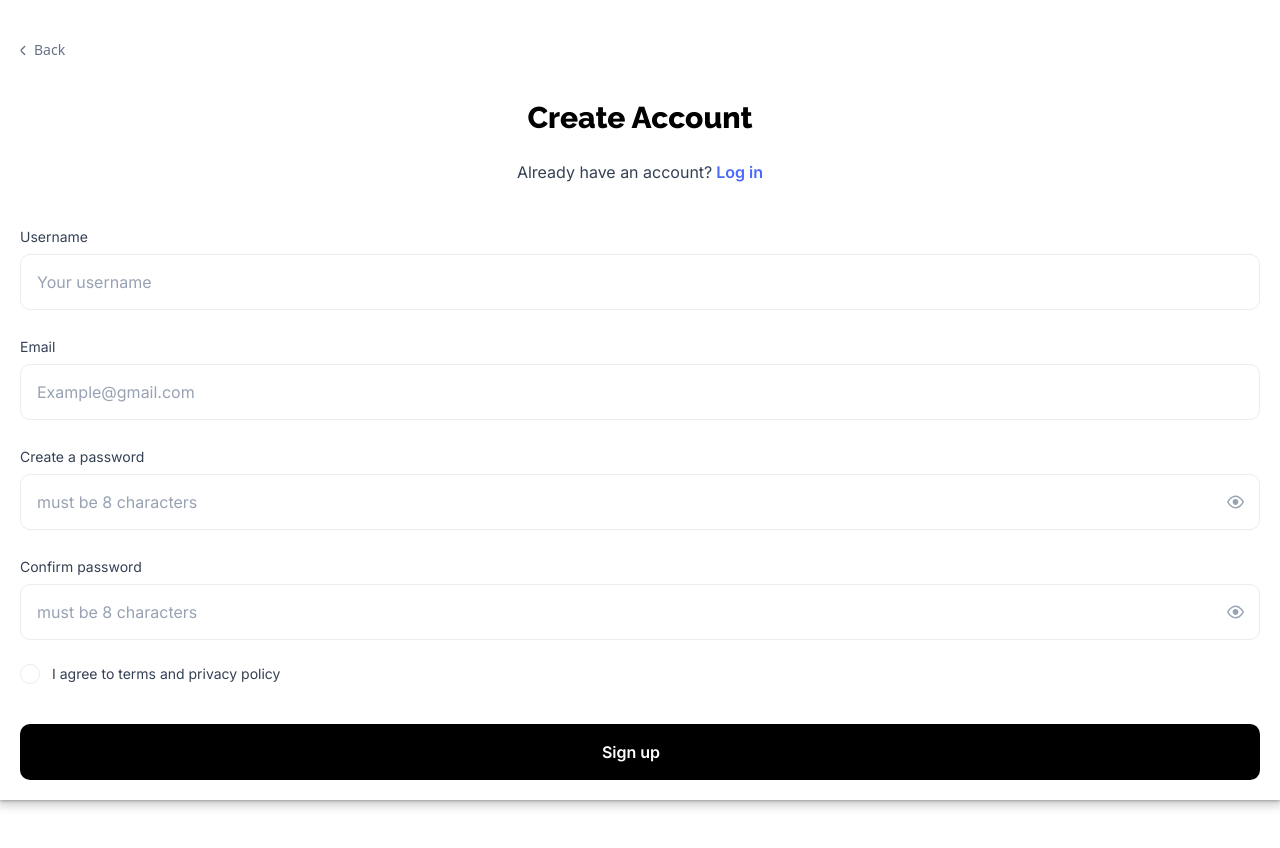
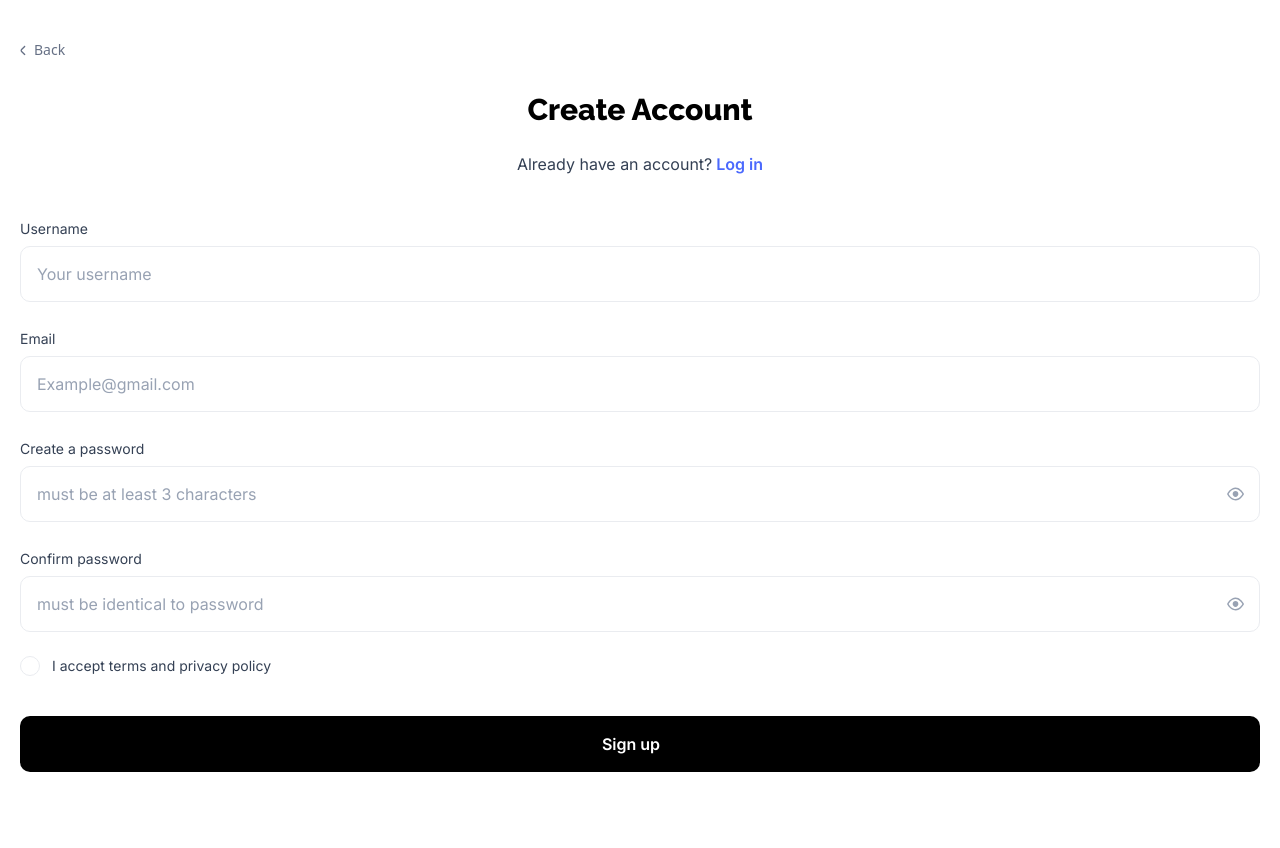
Before and after one commit to LJ1319/redberryinternship-front-quizwiz, a Vue app: page /signup in a window 1280 px wide. Shown: the top 848 px of the page. Before the commit the page ends 800 px from the top, so only its background shows below. Built offline with nearby package versions, Linux system fonts and the light colour scheme.

Commit message:
feat: add form validation using veevalidate

```diff
--- a/package.json
+++ b/package.json
@@ -12,6 +12,7 @@
     "format": "prettier --write src/"
   },
   "dependencies": {
+    "vee-validate": "^4.12.6",
     "vue": "^3.4.21",
     "vue-router": "^4.3.0"
   },
--- a/src/components/auth/reset/ResetForm.vue
+++ b/src/components/auth/reset/ResetForm.vue
@@ -1,6 +1,6 @@
 <template>
-  <form v-on:submit.prevent="submit" class="my-16 lg:mx-20 lg:my-32 lg:w-3/5">
-    <div class="mb-16 mt-8 space-y-6 text-center lg:text-start">
+  <Form v-on:submit.prevent="submit" class="my-12 lg:mx-20 lg:my-32 lg:w-3/5">
+    <div class="mb-16 space-y-6 text-center lg:mt-8 lg:text-start">
       <h1 class="font-raleway text-3xl font-extrabold">Reset Password</h1>
       <p class="font-inter text-sm text-gray-700">Please type something you’ll remember</p>
 
@@ -10,19 +10,21 @@
     <div class="space-y-6">
       <form-group classes="space-y-1.5">
         <form-label for="password" text="New password" />
-        <form-password-toggle
+        <form-input
+          type="password"
           name="password"
-          placeholder="must be 8 characters"
-          :is-required="true"
+          placeholder="must be at least 3 characters"
+          :validate="validatePassword"
         />
       </form-group>
 
       <form-group classes="space-y-1.5">
         <form-label for="password" text="Confirm password" />
-        <form-password-toggle
+        <form-input
+          type="password"
           name="password_confirmation"
-          placeholder="must be 8 characters"
-          :is-required="true"
+          placeholder="must be identical to password"
+          :validate="validatePasswordConfirm"
         />
       </form-group>
     </div>
@@ -35,26 +37,51 @@
       action="Log in"
       class="hidden lg:block"
     />
-  </form>
+  </Form>
 </template>
+
 <script>
+import { Form } from 'vee-validate'
 import FormLink from '@/components/ui/form/FormLink.vue'
 import FormGroup from '@/components/ui/form/FormGroup.vue'
 import FormLabel from '@/components/ui/form/FormLabel.vue'
-import FormPasswordToggle from '@/components/ui/form/FormPasswordToggle.vue'
+import FormInput from '@/components/ui/form/FormInput.vue'
 import FormButton from '@/components/ui/form/FormButton.vue'
 
 export default {
   components: {
+    Form,
+    FormInput,
     FormLink,
     FormGroup,
     FormLabel,
-    FormPasswordToggle,
     FormButton
   },
   methods: {
     submit() {
       console.log('reset')
+    },
+    validatePassword(value) {
+      if (!value) {
+        return 'This field is required'
+      }
+
+      if (value.length < 8) {
+        return 'Must be at least 8 characters'
+      }
+
+      return true
+    },
+    validatePasswordConfirm(value) {
+      if (!value) {
+        return 'This field is required'
+      }
+
+      if (value.length < 8) {
+        return 'Must be at least 8 characters'
+      }
+
+      return true
     }
   }
 }
--- a/src/components/auth/signup/SignupForm.vue
+++ b/src/components/auth/signup/SignupForm.vue
@@ -1,5 +1,5 @@
 <template>
-  <form v-on:submit.prevent="submit" class="lg:mx-20 lg:my-16 lg:w-3/5">
+  <Form v-on:submit="onSubmit" class="lg:mx-20 lg:my-16 lg:w-3/5">
     <div class="mb-10 mt-8 space-y-6 text-center lg:text-start">
       <h1 class="font-raleway text-3xl font-extrabold">Create Account</h1>
 
@@ -7,47 +7,52 @@
     </div>
 
     <div class="space-y-6">
-      <form-group classes="space-y-1.5">
+      <form-group>
         <form-label for="username" text="Username" />
         <form-input
-          type="username"
+          type="text"
           name="username"
           placeholder="Your username"
-          :is-required="true"
+          :validate="validateUsername"
         />
       </form-group>
 
-      <form-group classes="space-y-1.5">
+      <form-group>
         <form-label for="email" text="Email" />
-        <form-input type="email" name="email" placeholder="Example@gmail.com" :is-required="true" />
-      </form-group>
-
-      <form-group classes="space-y-1.5">
-        <form-label for="password" text="Create a password" />
-        <form-password-toggle
-          name="password"
-          placeholder="must be 8 characters"
-          :is-required="true"
+        <form-input
+          type="email"
+          name="email"
+          placeholder="Example@gmail.com"
+          :validate="validateEmail"
         />
       </form-group>
 
-      <form-group classes="space-y-1.5">
-        <form-label for="password" text="Confirm password" />
-        <form-password-toggle
-          name="password_confirmation"
-          placeholder="must be 8 characters"
-          :is-required="true"
+      <form-group>
+        <form-label for="password" text="Create a password" />
+        <form-input
+          type="password"
+          name="password"
+          placeholder="must be at least 3 characters"
+          :validate="validatePassword"
         />
       </form-group>
 
-      <form-group classes="flex items-center gap-3">
+      <form-group>
+        <form-label for="password" text="Confirm password" />
         <form-input
-          type="checkbox"
+          type="password"
+          name="password_confirmation"
+          placeholder="must be identical to password"
+          :validate="validatePasswordConfirm"
+        />
+      </form-group>
+
+      <form-group>
+        <form-checkbox
           name="terms"
-          classes="peer relative h-5 w-5 appearance-none rounded-full border checked:border-0 checked:bg-black focus:outline-none"
+          :validate="validateTerms"
+          text="I accept terms and privacy policy"
         />
-        <icon-check class="pointer-events-none absolute mx-1 hidden peer-checked:block" />
-        <form-label for="terms" text="I agree to terms and privacy policy" />
       </form-group>
     </div>
 
@@ -59,31 +64,83 @@
       action="Log in"
       class="hidden lg:block"
     />
-  </form>
+  </Form>
 </template>
 
 <script>
+import { Form } from 'vee-validate'
 import FormLink from '@/components/ui/form/FormLink.vue'
 import FormGroup from '@/components/ui/form/FormGroup.vue'
 import FormLabel from '@/components/ui/form/FormLabel.vue'
 import FormInput from '@/components/ui/form/FormInput.vue'
-import FormPasswordToggle from '@/components/ui/form/FormPasswordToggle.vue'
-import IconCheck from '@/components/icons/IconCheck.vue'
 import FormButton from '@/components/ui/form/FormButton.vue'
+import FormCheckbox from '@/components/ui/form/FormCheckbox.vue'
 
 export default {
   components: {
+    Form,
     FormLink,
     FormGroup,
     FormLabel,
     FormInput,
-    FormPasswordToggle,
-    IconCheck,
+    FormCheckbox,
     FormButton
   },
   methods: {
-    submit() {
-      console.log('submitted')
+    onSubmit(values) {
+      console.log(values)
+    },
+    validateUsername(value) {
+      if (!value) {
+        return 'This field is required'
+      }
+
+      if (value.length < 3) {
+        return 'Must be at least 3 characters'
+      }
+
+      return true
+    },
+    validateEmail(value) {
+      if (!value) {
+        return 'This field is required'
+      }
+
+      const regex = /^[A-Z0-9._%+-]+@[A-Z0-9.-]+\.[A-Z]{2,4}$/i
+      if (!regex.test(value)) {
+        return 'This field must be a valid email'
+      }
+
+      return true
+    },
+    validatePassword(value) {
+      if (!value) {
+        return 'This field is required'
+      }
+
+      if (value.length < 3) {
+        return 'Must be at least 3 characters'
+      }
+
+      return true
+    },
+    validatePasswordConfirm(value) {
+      if (!value) {
+        return 'This field is required'
+      }
+
+      if (value.length < 3) {
+        return 'Must be at least 3 characters'
+      }
+
+      return true
+    },
+    validateTerms(value) {
+      if (!value) {
+        return 'You must accept terms and privacy policy'
+      }
+
+      return true
     }
   }
 }
--- /dev/null
+++ b/src/components/icons/IconError.vue
@@ -0,0 +1,11 @@
+<template>
+  <svg width="16" height="16" viewBox="0 0 16 16" fill="none" xmlns="http://www.w3.org/2000/svg">
+    <path
+      d="M8.00065 5.3335V8.00016M8.00065 10.6668H8.00732M14.6673 8.00016C14.6673 11.6821 11.6826 14.6668 8.00065 14.6668C4.31875 14.6668 1.33398 11.6821 1.33398 8.00016C1.33398 4.31826 4.31875 1.3335 8.00065 1.3335C11.6826 1.3335 14.6673 4.31826 14.6673 8.00016Z"
+      stroke="#F04438"
+      stroke-width="1.33333"
+      stroke-linecap="round"
+      stroke-linejoin="round"
+    />
+  </svg>
+</template>
--- a/src/components/ui/BackButton.vue
+++ b/src/components/ui/BackButton.vue
@@ -1,7 +1,7 @@
 <template>
   <button
     v-on:click="$router.go(-1)"
-    class="mx-0 my-10 flex w-max items-center justify-center gap-2 lg:mx-16"
+    class="mx-0 flex w-max items-center justify-center gap-2 lg:mx-16"
   >
     <span>
       <icon-back />
--- a/src/components/ui/MainContent.vue
+++ b/src/components/ui/MainContent.vue
@@ -1,7 +1,5 @@
 <template>
-  <div
-    class="fixed bottom-0 z-50 h-screen w-full bg-white px-5 pb-16 shadow-cmd lg:static lg:z-0 lg:h-screen lg:w-1/2 lg:rounded-none lg:p-0 lg:shadow-none"
-  >
+  <div class="min-h-screen w-full bg-white px-5 py-10 lg:h-screen lg:w-1/2 lg:px-0">
     <slot />
   </div>
 </template>
--- /dev/null
+++ b/src/components/ui/form/FormCheckbox.vue
@@ -0,0 +1,42 @@
+<template>
+  <Field
+    v-slot="{ field }"
+    :name="name"
+    type="checkbox"
+    :value="true"
+    :unchecked-value="false"
+    :rules="validate"
+    as="div"
+    class="flex items-center gap-3"
+  >
+    <input
+      v-bind="field"
+      type="checkbox"
+      :name="name"
+      :id="name"
+      :value="true"
+      class="peer relative h-5 w-5 appearance-none rounded-full border checked:border-0 checked:bg-black focus:outline-none"
+    />
+
+    <icon-check class="pointer-events-none absolute mx-1 hidden peer-checked:block" />
+    <form-label :for="name" :text="text" />
+  </Field>
+
+  <error-message :name="name" class="font-inter text-sm text-[#F04438]" />
+</template>
+
+<script>
+import { Field, ErrorMessage } from 'vee-validate'
+import IconCheck from '@/components/icons/IconCheck.vue'
+import FormLabel from '@/components/ui/form/FormLabel.vue'
+
+export default {
+  components: {
+    Field,
+    FormLabel,
+    IconCheck,
+    ErrorMessage
+  },
+  props: ['name', 'validate', 'text']
+}
+</script>
--- a/src/components/ui/form/FormGroup.vue
+++ b/src/components/ui/form/FormGroup.vue
@@ -1,5 +1,5 @@
 <template>
-  <div class="font-inter" :class="classes">
+  <div class="space-y-1.5 font-inter">
     <slot />
   </div>
 </template>
--- a/src/components/ui/form/FormInput.vue
+++ b/src/components/ui/form/FormInput.vue
@@ -1,20 +1,57 @@
 <template>
-  <input
-    :type="type"
+  <Field
+    as="div"
+    class="relative"
+    v-slot="{ field, errors }"
     :name="name"
-    :id="name"
-    :placeholder="placeholder"
-    :required="isRequired"
-    :class="
-      classes
-        ? classes
-        : 'block h-14 w-full rounded-[0.625rem] border bg-white p-4 outline-none focus:ring-2 focus:ring-indigo-200'
-    "
-  />
+    :rules="validate"
+    :validate-on-input="true"
+  >
+    <input
+      v-bind="field"
+      :type="isPassword ? 'password' : 'text'"
+      :name="name"
+      :id="name"
+      :placeholder="placeholder"
+      class="block h-14 w-full rounded-[0.625rem] border bg-white p-4 outline-none focus:ring-2 focus:ring-indigo-200"
+      :class="errors.length > 0 && 'border-[#FDA29B] focus:ring-0'"
+    />
+
+    <span class="absolute right-0 top-0 mx-4 my-5" v-if="errors.length > 0">
+      <icon-error />
+    </span>
+
+    <span
+      class="absolute right-0 top-0 mx-4 my-5"
+      :class="errors.length > 0 ? 'right-6' : 'right-0'"
+      v-if="type === 'password'"
+    >
+      <icon-hide v-if="!isPassword" v-on:click="toggleType" class="h-4" />
+      <icon-show v-else v-on:click="toggleType" class="h-4" />
+    </span>
+  </Field>
+
+  <error-message as="p" :name="name" class="font-inter text-sm text-[#F04438]" />
 </template>
 
 <script>
+import { Field, ErrorMessage } from 'vee-validate'
+import IconError from '@/components/icons/IconError.vue'
+import IconShow from '@/components/icons/IconShow.vue'
+import IconHide from '@/components/icons/IconHide.vue'
+
 export default {
-  props: ['type', 'name', 'placeholder', 'isRequired', 'classes']
+  components: { IconHide, IconShow, Field, IconError, ErrorMessage },
+  props: ['type', 'name', 'placeholder', 'validate'],
+  data() {
+    return {
+      isPassword: this.type === 'password'
+    }
+  },
+  methods: {
+    toggleType() {
+      this.isPassword = !this.isPassword
+    }
+  }
 }
 </script>
```
Also changed, not shown: src/components/auth/forgot/ForgotForm.vue (+18 -3 lines), src/components/auth/login/LoginForm.vue (+35 -21 lines), src/components/shared/PageHeader.vue (+5 -2 lines), 1 other file (tests, documents, lock files or other folders).
